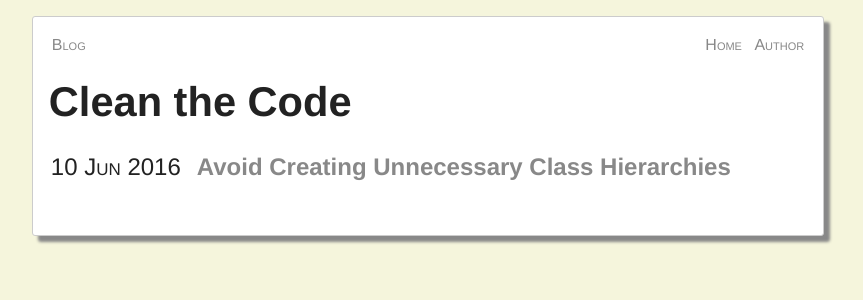
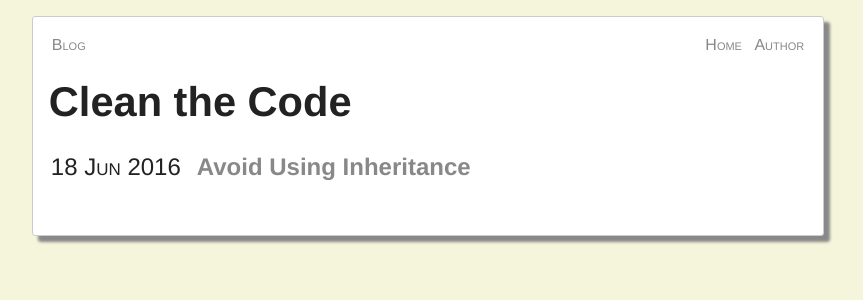
Before and after one commit to woj-tek/petozoltan.github.io, a Jekyll site: the page built from index.html, in a window 1280 px wide. Shown: the top 300 px of the page, without its empty margins (212-1075 px from the left). Built offline with Jekyll 4.4.1, drawn with Linux system fonts in a browser that asks for light colours.

Commit message:
Update 2016-06-18-avoid-using-inheritance.md

```diff
--- a/_posts/2016-06-18-avoid-using-inheritance.md
+++ b/_posts/2016-06-18-avoid-using-inheritance.md
@@ -1,7 +1,7 @@
 ---
 layout: post
-title: "Avoid Creating Unnecessary Class Hierarchies"
-date: 2016-06-10
+title: "Avoid Using Inheritance"
+date: 2016-06-18
 ---
 
 A huge problem of software development is that the code becomes over-complicated and hard to maintain. I see that the ***overuse of class inheritance*** is one of its biggest reasons. Unfortunately developers have an affection to create class hierarchies and abstract classes.
```
